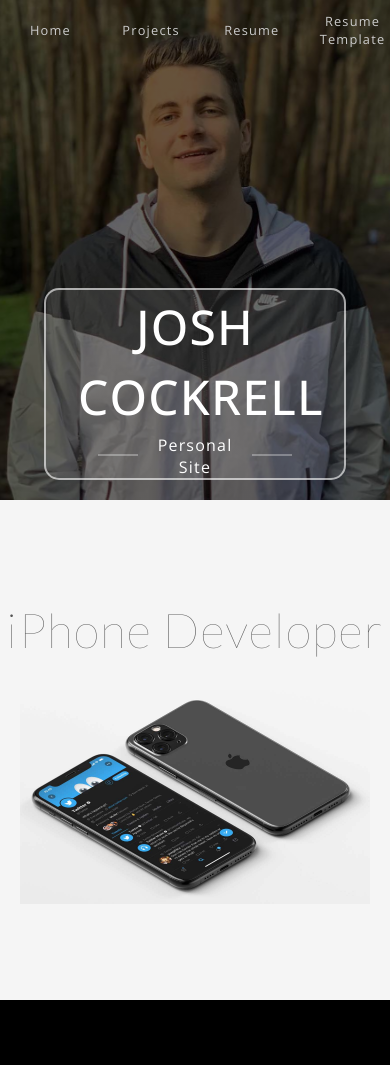
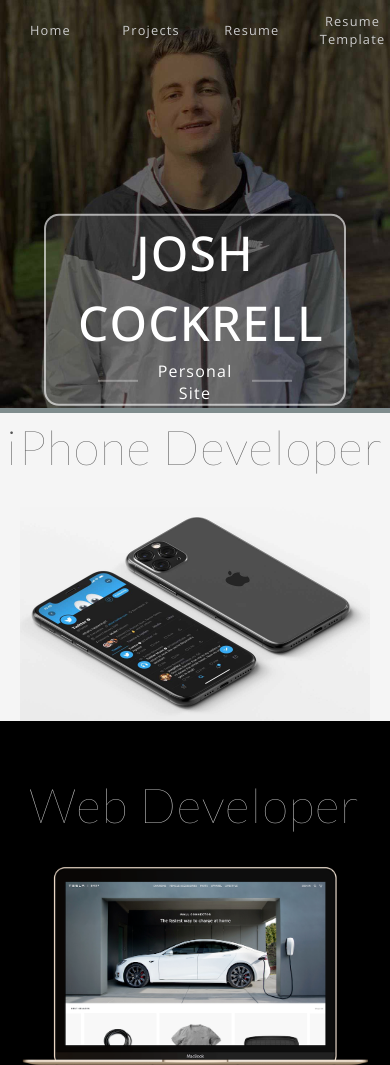
Before and after one commit to joshuakcockrell/site, a plain HTML site: page index.html in a window 390 px wide. Shown: the top 1065 px of the page. Drawn offline with nearby package versions, Linux system fonts and the light colour scheme.

Commit message:
Updated pics

```diff
--- a/css/main.css
+++ b/css/main.css
@@ -87,7 +87,7 @@
     color: #F4F3F3;
 
     background-size: cover;
-    min-height: 100vh;
+    /*min-height: 100vh;*/
 }
 
 /* All nav bars */
@@ -123,9 +123,9 @@
 #section-landing {
     z-index: 3;
 
-    background-image: linear-gradient(rgba(0, 0, 0, 0.6),
+    /*background-image: linear-gradient(rgba(0, 0, 0, 0.6),
                                       rgba(0, 0, 0, 0.6)),url(../assets/profile_crop_min.jpg);
-    background-attachment: fixed;
+    background-attachment: fixed;*/
 
     /*background-image: linear-gradient(rgba(0, 0, 0, 0.4),
                                       rgba(0, 0, 0, 0.4)),url(../assets/forest-3-small.jpeg);*/
@@ -135,7 +135,7 @@
 */
 
     background-position: center;
-    height: 100vh;
+    /*height: 100vh;*/
     color: #FFFFFF;
     background-color: #7f8c8d;
 }
@@ -158,6 +158,14 @@
     background-color: rgb(255,255,255,0.1);
     color: white;
     max-width: 60%;
+    position: absolute;
+    top: 50%;
+    left: 50%;
+    transform: translate(-50%,-50%);
+}
+
+.background-img {
+    width: 100%;
 }
 
 #section-iphone {
@@ -167,6 +175,7 @@
 #section-web {
     color: #ccc;
     background-color: #000;
+    padding: 50px 0;
 }
 
 #section-stars {
@@ -380,7 +389,7 @@
 @media all and (max-width: 750px) {
 
     .section-main {
-        min-height: 500px;
+        /*min-height: 500px; */
     }
 
 
@@ -393,7 +402,6 @@
     }
 
     #section-landing {
-        height: 500px;
         justify-content: flex-end;
     }
 
@@ -411,9 +419,8 @@
         border-bottom: none;
     }
 
-    #section-landing {
-        background-image: linear-gradient(rgba(0, 0, 0, 0.6),
-                                          rgba(0, 0, 0, 0.6)),url(../assets/profile_crop_min_mobile.jpg);
+    .box-title {
+        top: 75%;
     }
 }
 
--- a/index.html
+++ b/index.html
@@ -33,7 +33,13 @@
 			</li>
 		</ul>
 
-		<div class="section-main flex-vert" id="section-landing">
+		<div class="section-main" id="section-landing">
+
+			<picture>
+				<source srcset="assets/profile_crop_min_mobile_tint.jpg" media="(max-width: 750px)">
+				<source srcset="assets/profile_crop_min_tint.jpg" media="(min-width: 750px)">
+				<img class="background-img" src="assets/profile_crop_min_tint.jpg">
+			</picture>
 
 			<div class="box-title">
 			    <h1 class="text-name">JOSH</h1>
@@ -46,11 +52,7 @@
 				<div class="line"></div>
 			</div>
 
-<!-- 			<picture>
-				<source srcset="assets/profile_crop_min_mobile.jpg" media="(max-width: 640px)">
-				<source srcset="assets/profile_crop_min.jpg" media="(min-width: 640px)">
-				<img src="assets/profile_crop_min.jpg">
-			</picture> -->
+
 
 		</div>
 
```
Also changed, not shown: assets/diamond-elipse-noback.png (deleted), assets/elite/elite_cover.jpg (deleted), assets/elite/elite_logo.png (deleted), assets/elite/elite_logo_circle.png (deleted), assets/forest-1.jpeg (deleted), assets/profile.jpg (deleted), assets/profile_crop.jpg (deleted), assets/profile_crop_min_mobile_tint.jpg (added), assets/profile_crop_min_tint.jpg (added), assets/profile_crop_small.jpg (deleted), assets/stars-1-min.jpg (deleted), assets/stars-1.jpg (deleted), 3 other files.
